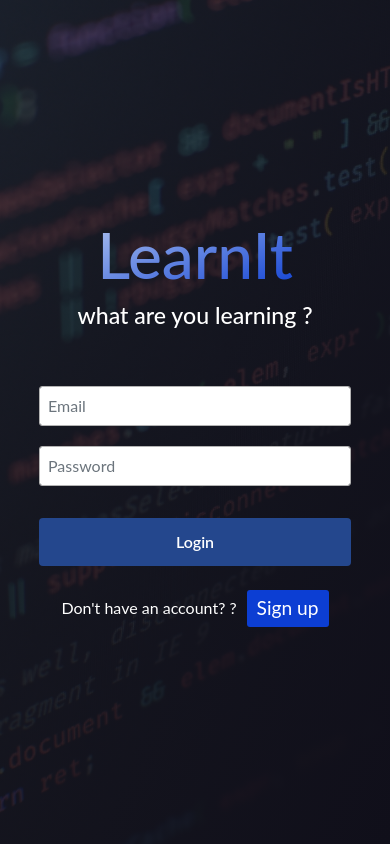
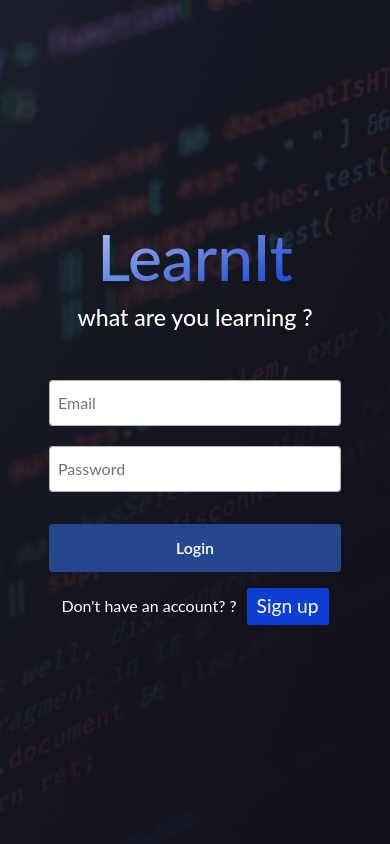
Before and after one commit to KenNVK/LearnIt, a Vue app in the folder client/: page /signin in a window 390 px wide. Built offline with nearby package versions, Linux system fonts and the light colour scheme.

Commit message:
Code refactoring

```diff
--- a/client/src/App.vue
+++ b/client/src/App.vue
@@ -5,6 +5,9 @@
 <script>
 export default {
   name: "App",
+  setup() {
+    document.title = "LearnIt";
+  },
 };
 </script>
 
--- a/client/src/assets/css/auth.css
+++ b/client/src/assets/css/auth.css
@@ -25,7 +25,7 @@
 }
 
 .form {
-  width: 360px;
+  width: 400px;
   min-height: 100px;
   padding: 12px 24px;
   text-align: center;
@@ -52,21 +52,12 @@
   flex-direction: column;
 }
 
-.form-label,
 .form-message {
   text-align: left;
 }
 
-.form-label {
-  font-weight: 700;
-  padding-bottom: 6px;
-  line-height: 1.8rem;
-  font-size: 1.2rem;
-}
-
 .form-control {
-  height: 40px;
-  padding: 4px 8px;
+  padding: 10px 8px;
   border: 1px solid #b3b3b3;
   border-radius: 3px;
   outline: none;
@@ -99,7 +90,7 @@
   color: #fff;
   background-color: #24478d;
   border: none;
-  font-size: 16px;
+  font-size: 1rem;
   border-radius: 4px;
   cursor: pointer;
 }
--- a/client/src/assets/css/responsive.css
+++ b/client/src/assets/css/responsive.css
@@ -1,14 +1,14 @@
 /* PC */
 @media (min-width: 64em) {
   .hide-on-pc {
-    display: none !important;
+    display: none;
   }
 }
 
 /* Mobile & tablet */
 @media (max-width: 1023px) {
   .hide-on-mobile-tablet {
-    display: none !important;
+    display: none;
   }
 
   .link-app-name-mobile {
@@ -45,7 +45,7 @@
 /* Mobile */
 @media (max-width: 739px) {
   .hide-on-mobile {
-    display: none !important;
+    display: none;
   }
 
   .footer {
@@ -144,4 +144,9 @@
   .info-basic {
     font-size: 0.9rem;
   }
+
+  .form {
+    width: 300px !important;
+    padding: 4px !important;
+  }
 }
--- a/client/src/components/Welcome.vue
+++ b/client/src/components/Welcome.vue
@@ -116,7 +116,7 @@ h1 {
   }
 
   .nav {
-    justify-content: center;
+    flex-direction: column;
   }
 
   .nav-link {
--- a/client/src/router/index.js
+++ b/client/src/router/index.js
@@ -17,17 +17,20 @@ const routes = [
     component: Views,
     children: [
       {
+        name: "Home",
         path: "/home",
         component: Home,
         meta: { reqAuth: true },
       },
-      { path: "/about", component: About },
+      { name: "About", path: "/about", component: About },
       {
+        name: "Admin",
         path: "/admin",
         component: Admin,
         meta: { reqAuth: true, reqAdmin: true },
       },
       {
+        name: "Trash",
         path: "/admin/trash",
         component: Trash,
         meta: { reqAuth: true, reqAdmin: true },
@@ -35,9 +38,9 @@ const routes = [
     ],
   },
 
-  { path: "/signin", component: Signin },
-  { path: "/signup", component: SignUp },
-  { path: "/:pathMatch(.*)*", component: Error },
+  { name: "Signin", path: "/signin", component: Signin },
+  { name: "Signup", path: "/signup", component: SignUp },
+  { name: "Error", path: "/:pathMatch(.*)*", component: Error },
 ];
 
 const router = createRouter({
@@ -57,6 +60,7 @@ router.beforeEach(to => {
       path: "/error",
     };
   }
+  document.title = `LearnIt - ${to.name}`;
 });
 
 export default router;
```
